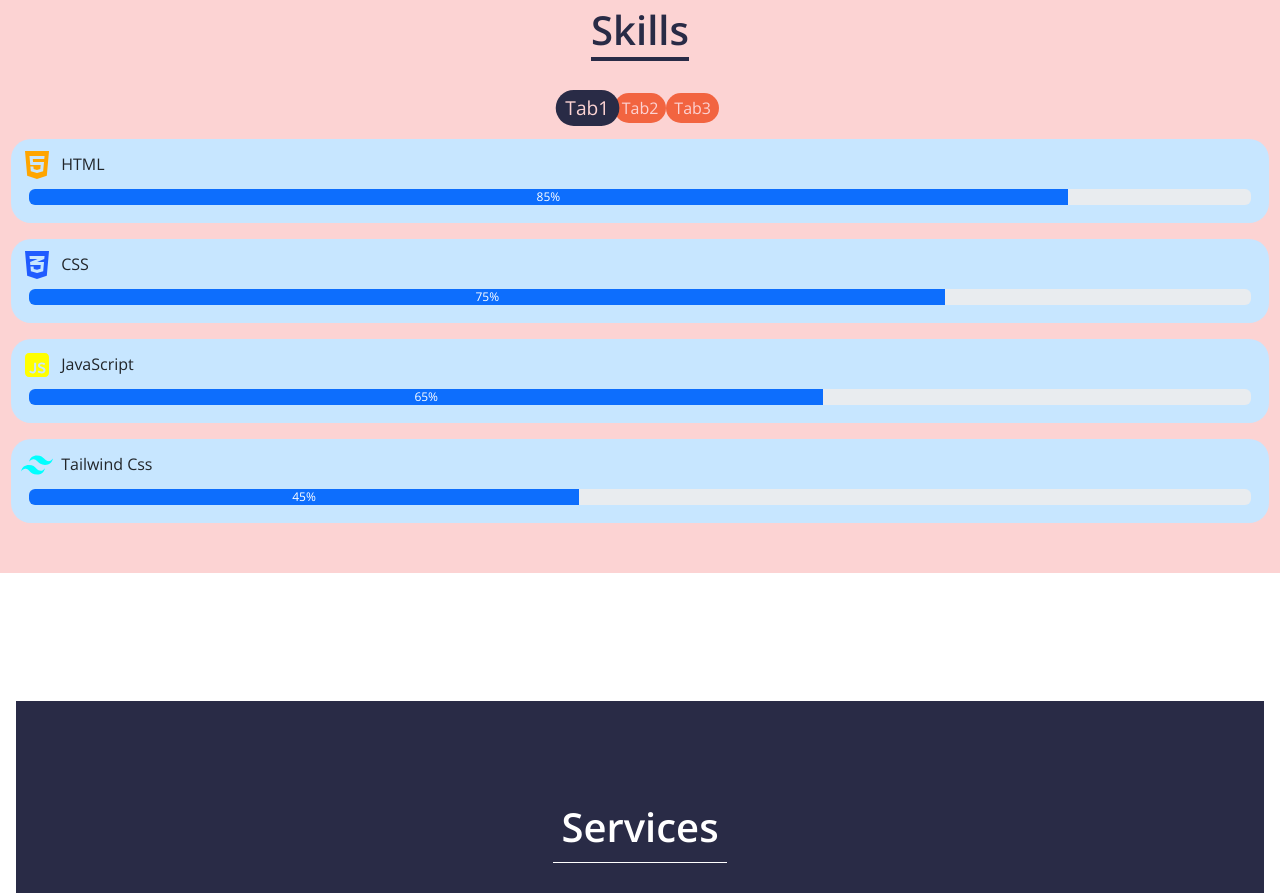
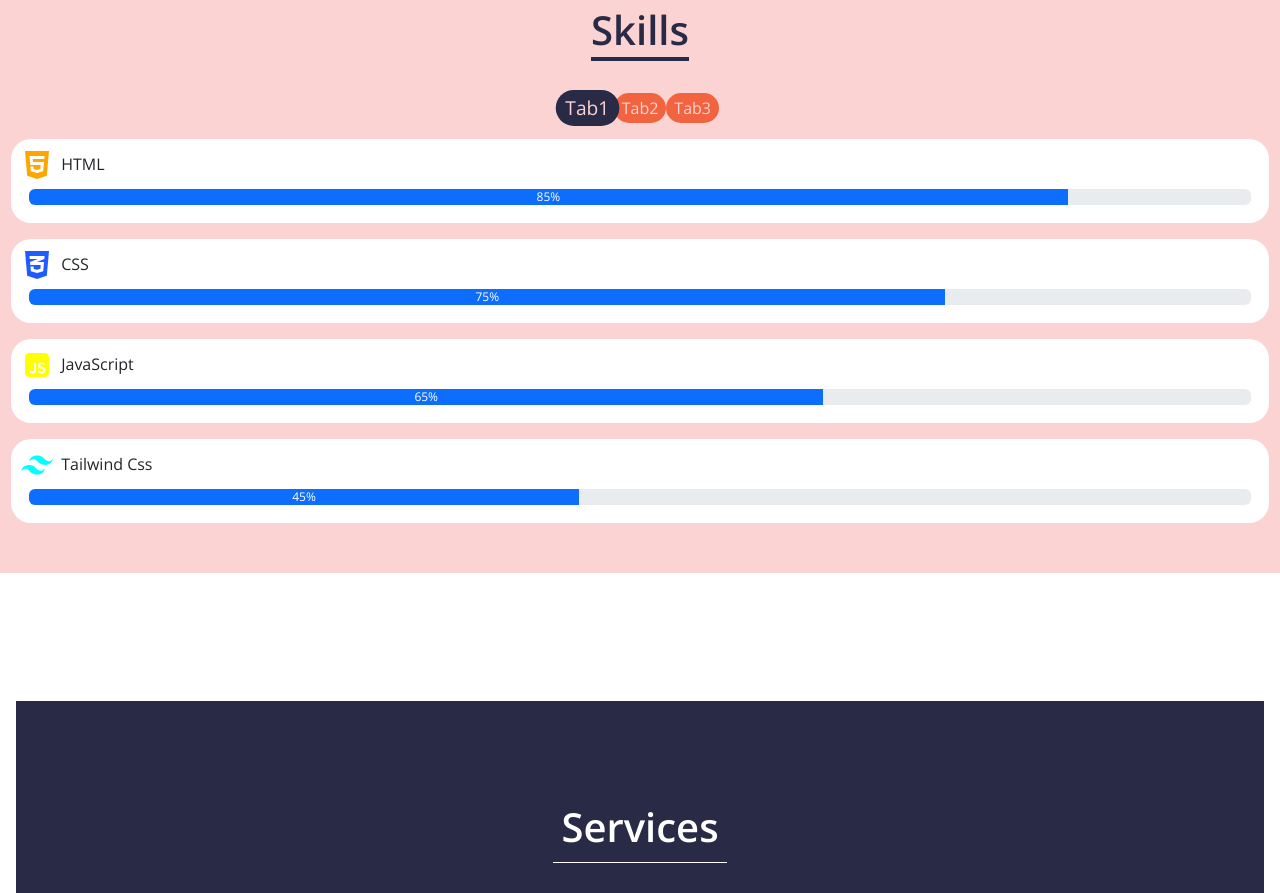
Before and after one commit to AnasAAhmed/My-Portfolio-react, a React (Create React App) app: page / in a window 1280 px wide. Shown: the part 2480-3373 px from the top of the page. Built offline with nearby package versions, Linux system fonts and the light colour scheme.

Commit message:
Update skills.scss

```diff
--- a/src/Styles/skills.scss
+++ b/src/Styles/skills.scss
@@ -44,7 +44,7 @@
 }
 .CsdarouselsItem{
 
-    background-color:#c7e6ff;
+    background-color:$color4;
      border-radius: 20px;
      margin-top: 1rem  ;
      padding: 10px;
```
